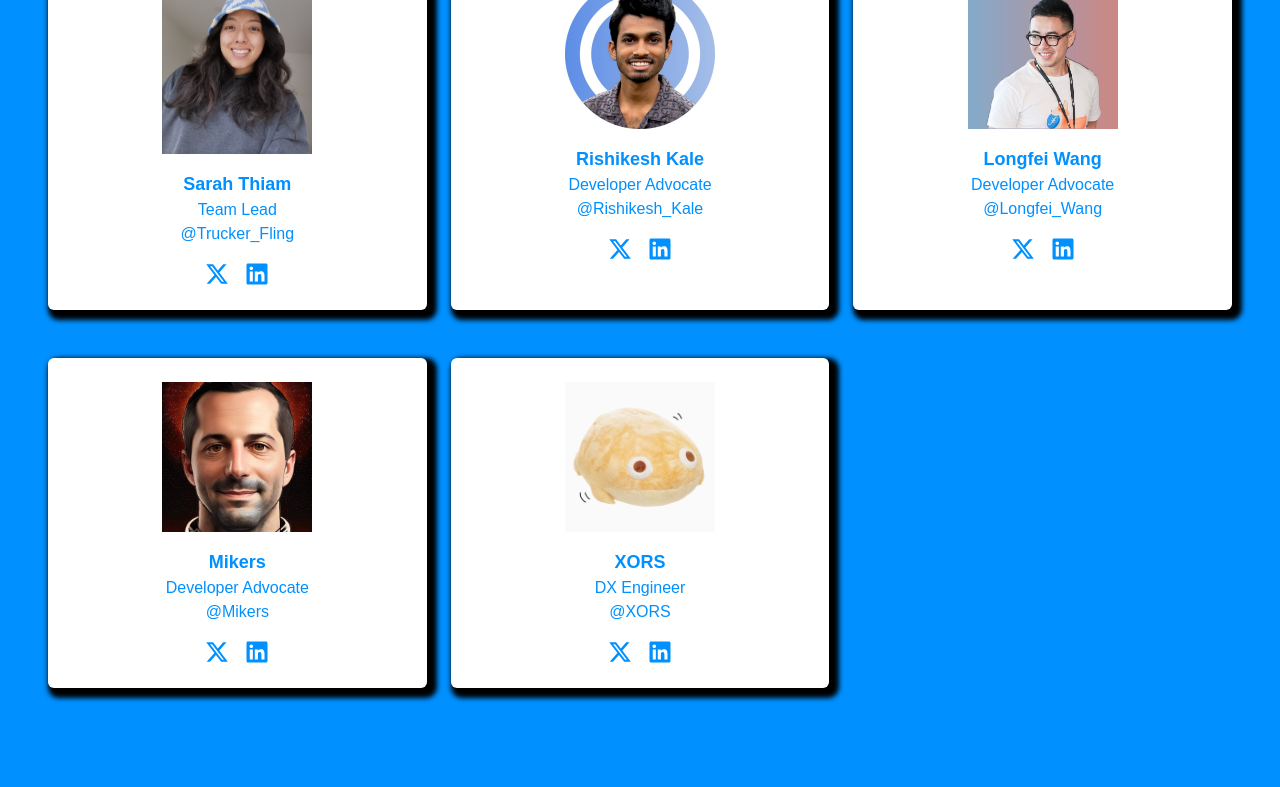
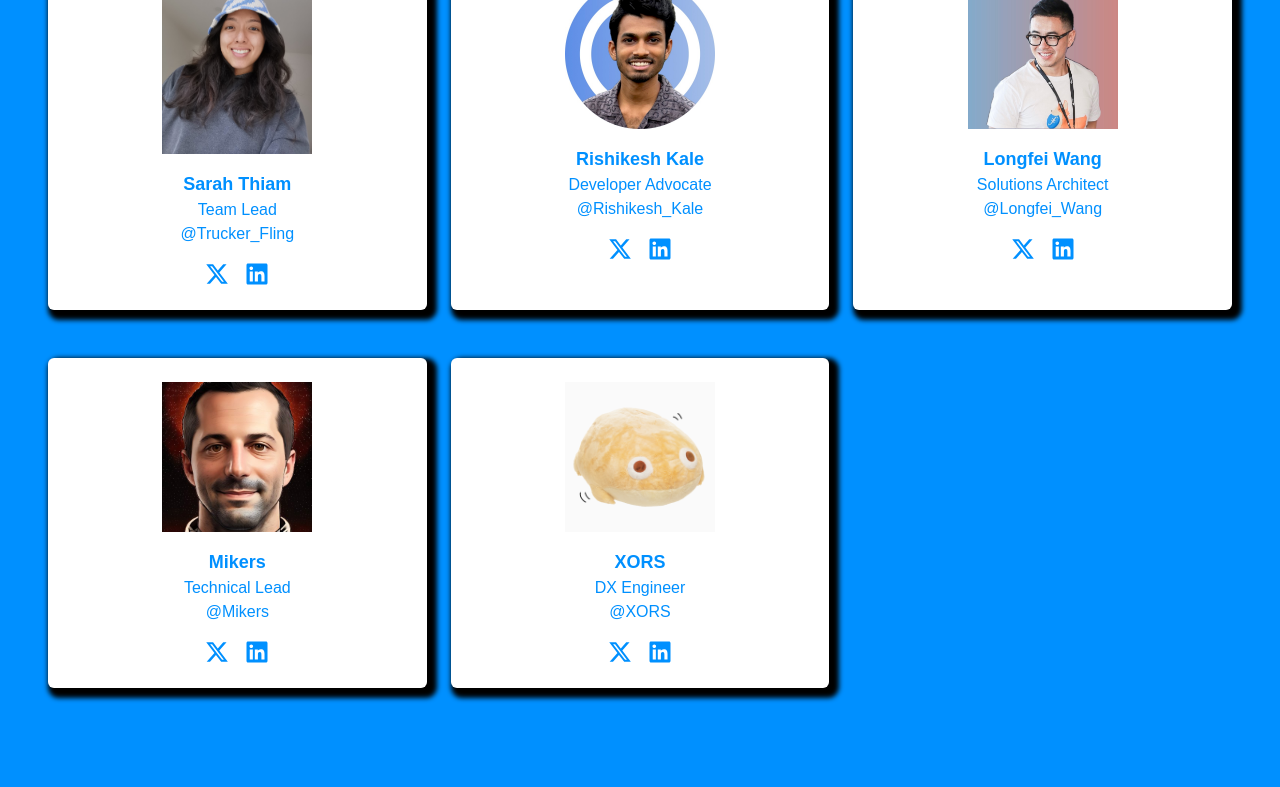
Before and after one commit to FIL-Builders/fil-builders, a Next.js app: page /team in a window 1280 px wide. Shown: the part 422-1209 px from the top of the page. Built offline with nearby package versions, Linux system fonts and the light colour scheme; a web font is replaced by a local one.

Commit message:
fix titles

```diff
--- a/src/components/About.tsx
+++ b/src/components/About.tsx
@@ -100,7 +100,7 @@ export default function About() {
             <Image src={longfei} alt="Longfei Wang" width={150} height={150} />
             <div className="mt-4">
               <div className="font-body text-lg">Longfei Wang</div>
-              <div className="font-subtitle">Developer Advocate</div>
+              <div className="font-subtitle">Solutions Architect</div>
               <div className="font-subtitle">@Longfei_Wang</div>
               <nav className="flex gap-4 items-center justify-center mt-4">
                 <a
@@ -124,7 +124,7 @@ export default function About() {
             <Image src={mikers} alt="Mikers" width={150} height={150} />
             <div className="mt-4">
               <div className="font-body text-lg">Mikers</div>
-              <div className="font-subtitle">Developer Advocate</div>
+              <div className="font-subtitle">Technical Lead</div>
               <div className="font-subtitle">@Mikers</div>
               <nav className="flex gap-4 items-center justify-center mt-4">
                 <a
```
